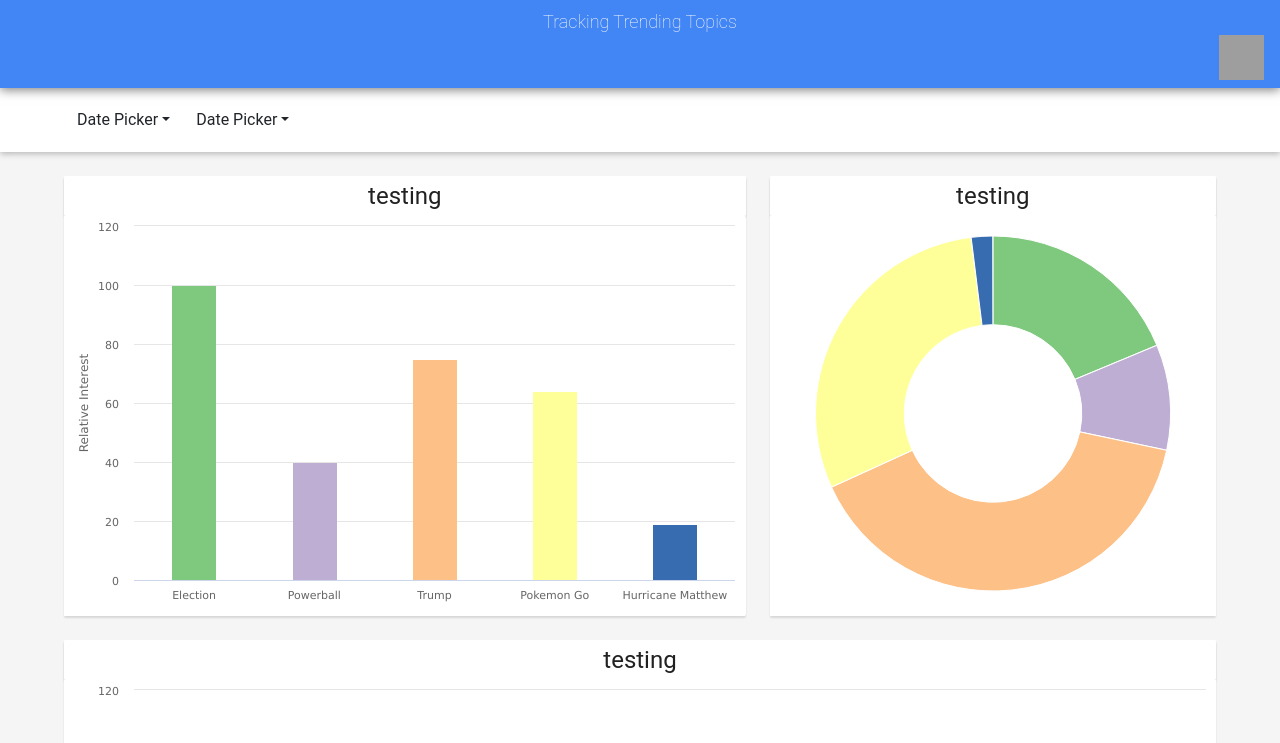
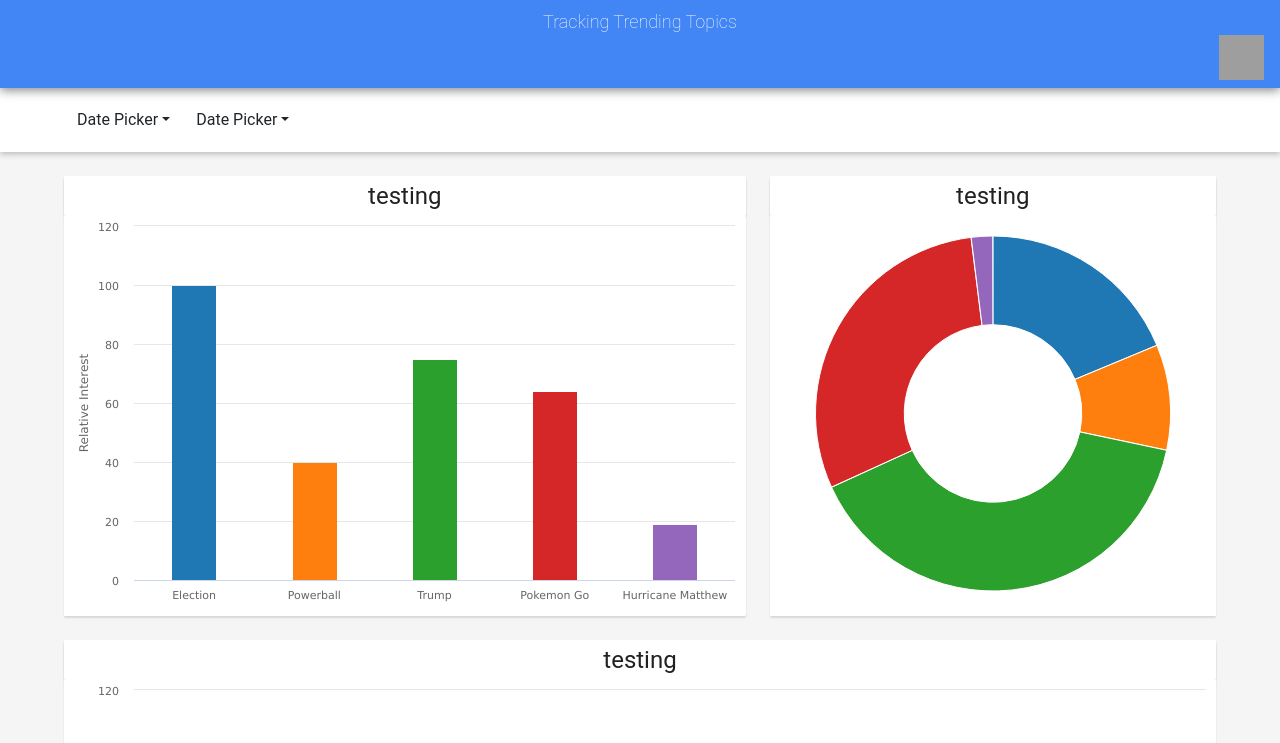
Before and after one commit to garrettgibo/tracking-trending-topics, a React (Create React App) app: page / in a window 1280 px wide. Shown: the top 743 px of the page. Built offline with nearby package versions, Linux system fonts and the light colour scheme; grey boxes are pictures that could not be loaded.

Commit message:
Change colorscheme to make trends more distinct

```diff
--- a/src/components/BarChart.js
+++ b/src/components/BarChart.js
@@ -1,11 +1,11 @@
 import React, { Component } from 'react';
 import Highcharts from 'highcharts';
 import { scaleOrdinal } from 'd3-scale';
-import { schemeAccent } from 'd3-scale-chromatic';
+import { schemeCategory10 } from 'd3-scale-chromatic';
 import ChartTitle from './ChartTitle';
 import '../App.css';
 
-const color = scaleOrdinal(schemeAccent);
+const color = scaleOrdinal(schemeCategory10);
 let colors = {};
 
 export class BarChart extends Component {
--- a/src/components/LineChart.js
+++ b/src/components/LineChart.js
@@ -1,11 +1,11 @@
 import React, { Component } from 'react';
 import Highcharts from 'highcharts';
 import { scaleOrdinal } from 'd3-scale';
-import { schemeAccent } from 'd3-scale-chromatic';
+import { schemeCategory10 } from 'd3-scale-chromatic';
 import ChartTitle from './ChartTitle';
 import '../App.css';
 
-const color = scaleOrdinal(schemeAccent);
+const color = scaleOrdinal(schemeCategory10);
 let colors = {};
 
 export class LineChart extends Component {
--- a/src/components/MapChart.js
+++ b/src/components/MapChart.js
@@ -1,13 +1,17 @@
 import React, { Component } from 'react';
 import chroma from 'chroma-js';
 import { scaleOrdinal } from 'd3-scale';
-import { schemeAccent } from 'd3-scale-chromatic';
+import { schemeCategory10 } from 'd3-scale-chromatic';
 import Highcharts from 'highcharts/highmaps';
+import $ from'jquery';
+// import Exporting from 'highcharts/modules/exporting';
+// import Data from 'highcharts/modules/data';
 import './highchart/us-map.js'
 import ChartTitle from './ChartTitle';
 import '../App.css';
+// Exporting(Highcharts);
 
-const color = scaleOrdinal(schemeAccent);
+const color = scaleOrdinal(schemeCategory10);
 let colors = {};
 
 export class MapChart extends Component {
@@ -22,57 +26,79 @@ export class MapChart extends Component {
     }
 
     formatData(data) {
-        // let f = chroma.scale(['white', colors[trend]]);
-        let formatted = data.map( p =>{
-            let state = {};
-            state.code = p[0];
-            state.value = p[1];
-            // state.color = f(state.value / 100).hex();
-            return state
-        });
+        // set colors
+        let formatted = {
+            queries: data.queries.map(query => {
+                colors[query] = color(query);
+                return query
+            }),
+            values: data.values.map( p => {
+                let maxTrendInd = p.maxValueIndex;
+                let trend = data.queries[maxTrendInd]
+
+                // define colors
+                // colors[trend] = color(trend)
+                let f = chroma.scale(['white', colors[trend]]);
+
+                // define actual entry
+                let state = {
+                    name: p.geoName,
+                    code: p.geoCode.slice(3,), // get only state initials
+                    value: maxTrendInd, //p.value[0],
+                    // color: f(p.value[0] / 100).hex(),
+                };
+                // let state = [p.geoCode, ...p.value]
+                return state
+            })
+        }
+
         return formatted;
     }
 
+    createMapChart = () => {
+        const { data, yearData} = this.props;
+        const m = this.formatData(data);
 
-    createMapChart = () => {
-        const { data, trend } = this.props;
-        const dataMap = this.formatData(data, trend);
-        colors[trend] = color(trend);
-        console.log(dataMap)
-        console.log(colors[trend])
-
+        console.log(m);
         Highcharts.mapChart(this.refs.chart, {
-            chart: {
-                map: 'countries/us/us-all',
-            },
-
-            title: {text: null},
-            credits: {enabled: false},
-            legend: {enabled: false},
-            tooltip: {formatter: function() {return this.point.name}},
             colorAxis: {
-                min: 0,
-                max: 100,
-                type: 'linear',
-                minColor: 'rgba(235, 235, 235, 0.75)',
-                maxColor: colors[trend],
+                dataClasses: [{
+                    from: -1,
+                    to: 0,
+                    color: colors[data.queries[0]],
+                    name: data.queries[0]
+                }, {
+                    from: 0,
+                    to: 1,
+                    color: colors[data.queries[1]],
+                    name: data.queries[1]
+                }, {
+                    from: 2,
+                    to: 3,
+                    color: colors[data.queries[2]],
+                    name: data.queries[2]
+                }, {
+                    from: 3,
+                    to: 4,
+                    color: colors[data.queries[3]],
+                    name: data.queries[3]
+                }, {
+                    from: 3,
+                    to: 4,
+                    color: colors[data.queries[4]],
+                    name: data.queries[4]
+                }]
             },
             series: [{
-                data,
-                name:  '{point.value}',
-                // joinBy: ['iso-a2', 'code'],
-                states: {
-                    hover: {
-                        color: '#a4edba'
-                    }
-                },
-                tooltip: {
-                    valueSuffix: '/km²'
-                }
-            }],
+                mapData: Highcharts.maps['countries/us/us-all'],
+                data: m.values,
+                joinBy: ['name', 'name'],
+                borderColor: 'white',
+                // keys:['id', 'trend1', 'trend2', 'trend3', 'trend4', 'trend5']
+            }]
+        });
+    }
 
-        })
-    }
     render() {
         return (
             <div className='widget-container flex-100'>
--- a/src/components/PieChart.js
+++ b/src/components/PieChart.js
@@ -1,11 +1,11 @@
 import React, { Component } from 'react';
 import Highcharts from 'highcharts';
 import { scaleOrdinal } from 'd3-scale';
-import { schemeAccent } from 'd3-scale-chromatic';
+import { schemeCategory10 } from 'd3-scale-chromatic';
 import ChartTitle from './ChartTitle';
 import '../App.css';
 
-const color = scaleOrdinal(schemeAccent);
+const color = scaleOrdinal(schemeCategory10);
 let colors = {};
 
 export class LineChart extends Component {
```
